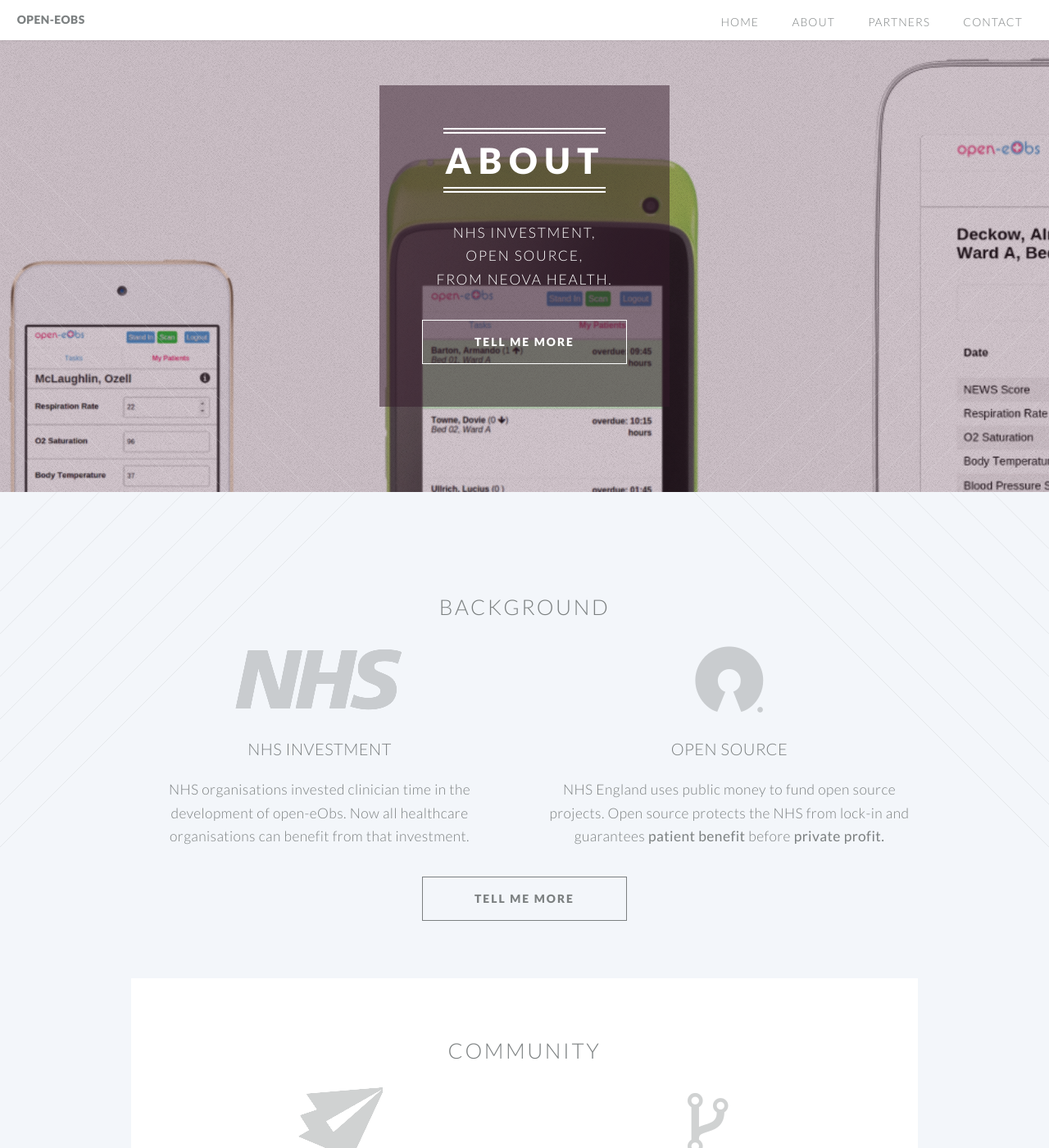
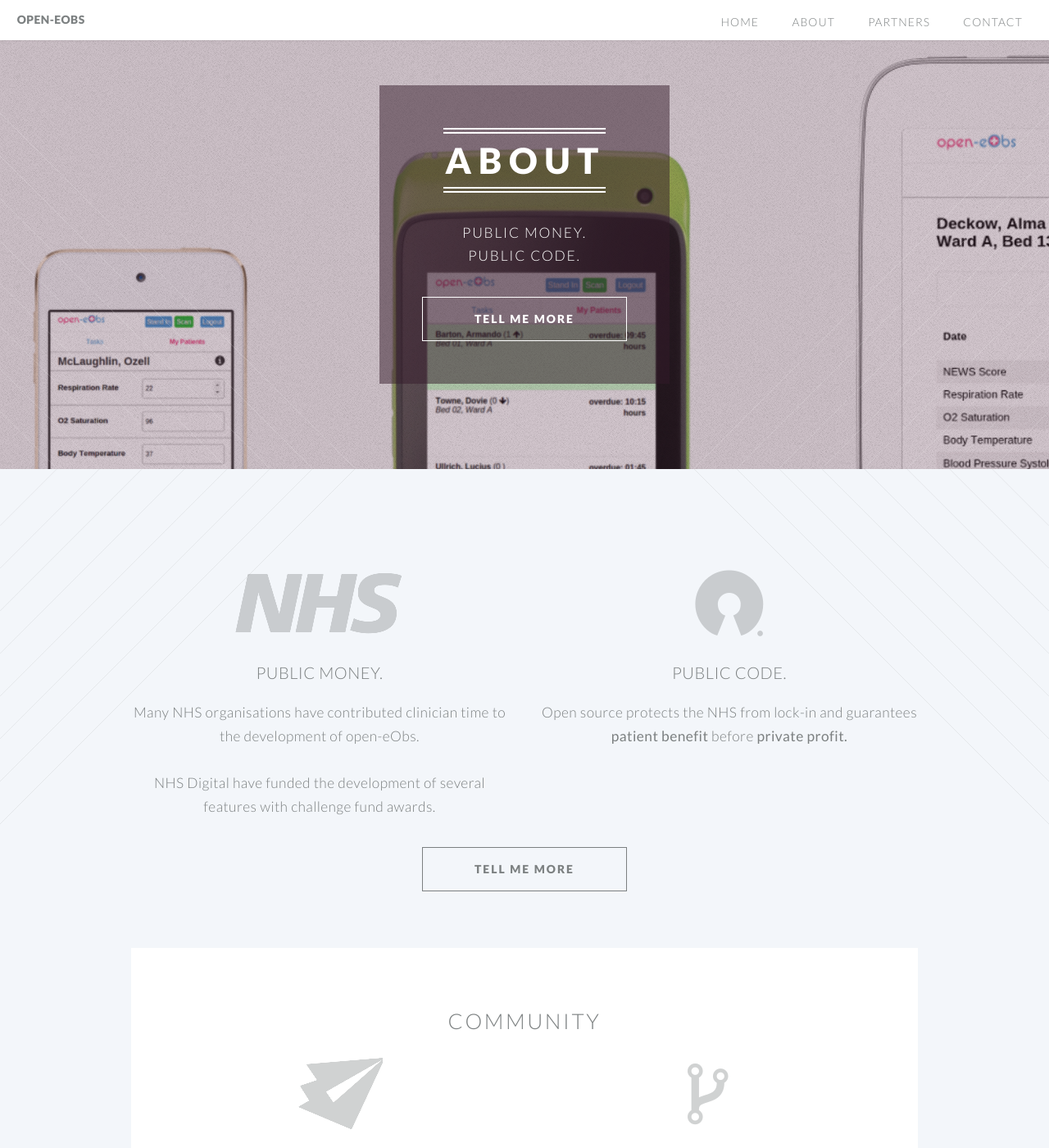
Before and after one commit to openeobs/openeobs.github.io, a Jekyll site: the page built from about_openeobs.html, in a window 1280 px wide and 1400 px high. Shown: the whole window at 82% size. Built offline with Jekyll 4.4.1, drawn with Linux system fonts in a browser that asks for light colours; some of the changed text lies outside the part shown.

Commit message:
Updates to partners amd about.

```diff
--- a/Gemfile
+++ b/Gemfile
@@ -1,4 +1,5 @@
 #gem 'jekyll-twitter-plugin'
+source 'https://rubygems.org'
 gem 'kramdown'
 gem 'jekyll-watch'
 gem 'jekyll-press'
--- a/_includes/banner_about.html
+++ b/_includes/banner_about.html
@@ -7,11 +7,11 @@
             <h2>About</h2>
         </header>
 
-        <p>NHS Investment,
+        <p>Public money.
         <br />
-        Open Source,
-        <br />
-        From Neova Health.</p>
+        <!-- Open Source, -->
+        <!-- <br /> -->
+        Public code.</p>
         <footer>
             <ul class="buttons vertical">
                 <li><a href="#main" class="button fit scrolly">Tell Me More</a></li>
--- a/about_openeobs.html
+++ b/about_openeobs.html
@@ -7,9 +7,9 @@
 				<!-- One -->
 					<section class="wrapper style1 container special" id="background">
 
-						<header>
+						<!-- <header>
 							<h2>Background</h2>
-						</header>
+						</header> -->
 
 						<div class="row">
 							<div class="6u">
@@ -17,9 +17,12 @@
 								<section>
 									<span class="fonticon featured icon-nhs-logo"></span>
 									<header>
-										<h3>NHS Investment</h3>
+										<h3>Public money.</h3>
 									</header>
-									<p>NHS organisations invested clinician time in the development of open-eObs. Now all healthcare organisations can benefit from that investment.</p>
+									<p>Many NHS organisations have contributed clinician time to the development of open-eObs.
+										<br/><br/>
+										NHS Digital have funded the development of several features with challenge fund awards.</p>
+									<!-- have uses public money to fund open source projects. Now all healthcare organisations can benefit from that investment. -->
 								</section>
 
 							</div>
@@ -28,9 +31,9 @@
 								<section>
 									<span class="fonticon featured icon-open_source_initiative_keyhole"></span>
 									<header>
-										<h3>Open Source</h3>
+										<h3>Public code.</h3>
 									</header>
-									<p>NHS England uses public money to fund open source projects. Open source protects the NHS from lock-in and guarantees <strong>patient benefit</strong> before <strong>private profit.</strong></p>
+									<p>Open source protects the NHS from lock-in and guarantees <strong>patient benefit</strong> before <strong>private profit.</strong></p>
 								</section>
 
 							</div>
@@ -81,20 +84,22 @@
 
 					</section>
 
+
+
 				<!-- CTA -->
-					<section id="cta">
+					<!-- <section id="cta"> -->
 
-						<header class="major">
-							<h2>Want to see it for yourself?</h2>
-						</header>
-						<footer>
-							<ul class="buttons">
+						<!-- <header class="major"> -->
+							<!-- <h2>Want to see it for yourself?</h2> -->
+						<!-- </header> -->
+						<!-- <footer> -->
+							<!-- <ul class="buttons"> -->
 								<!-- <li><a href="/about_demo.html" class="button special">Online Demo</a></li> -->
-								<li><a href="#" class="button special">Coming soon - Online Demo</a></li>
-								<li><a href="/about_partners.html" class="button special">At your organisation</a></li>
-							</ul>
-						</footer>
+								<!-- <li><a href="#" class="button special">Coming soon - Online Demo</a></li> -->
+								<!-- <li><a href="/about_partners.html" class="button special">At your organisation</a></li> -->
+							<!-- </ul> -->
+						<!-- </footer> -->
 
-					</section>
+					<!-- </section> -->
 
 			</article>
```
Also changed, not shown: about_partners.html (+49 -20 lines), index.html (+17 -17 lines), images/partners/bjss-logo.png (added).
